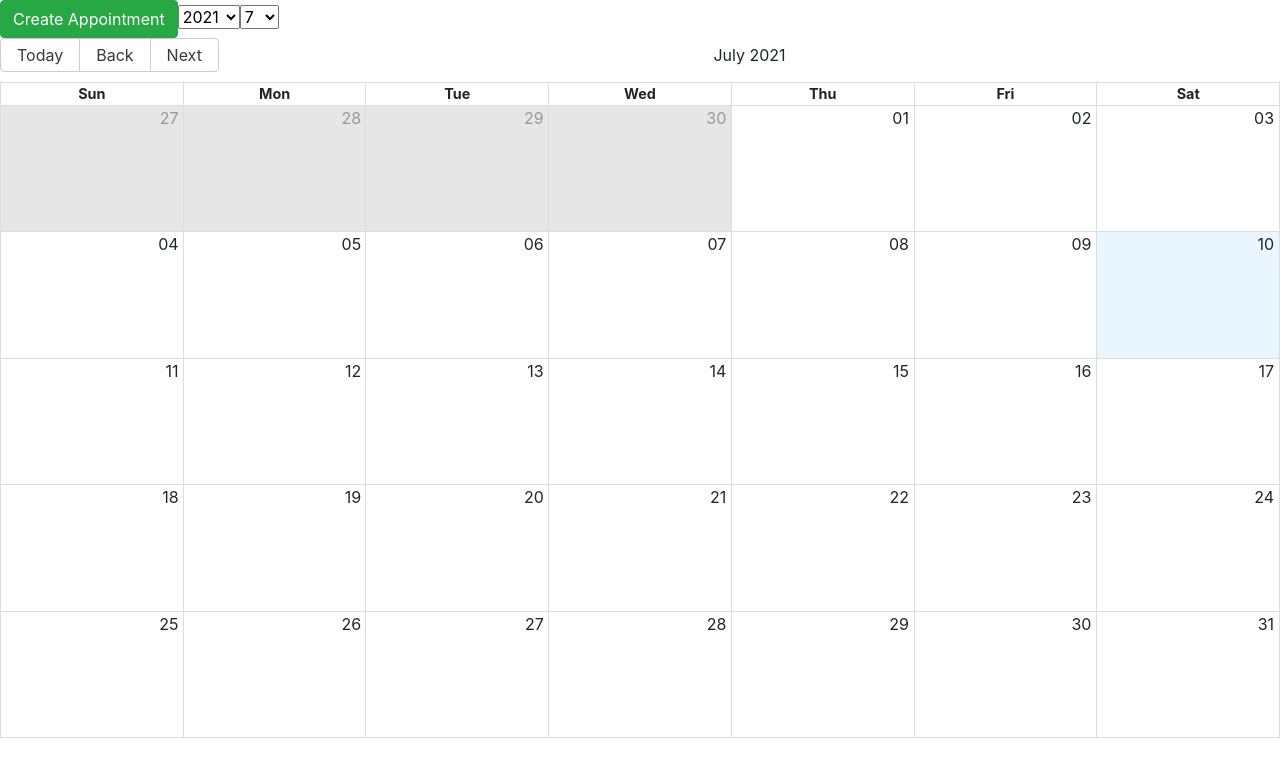
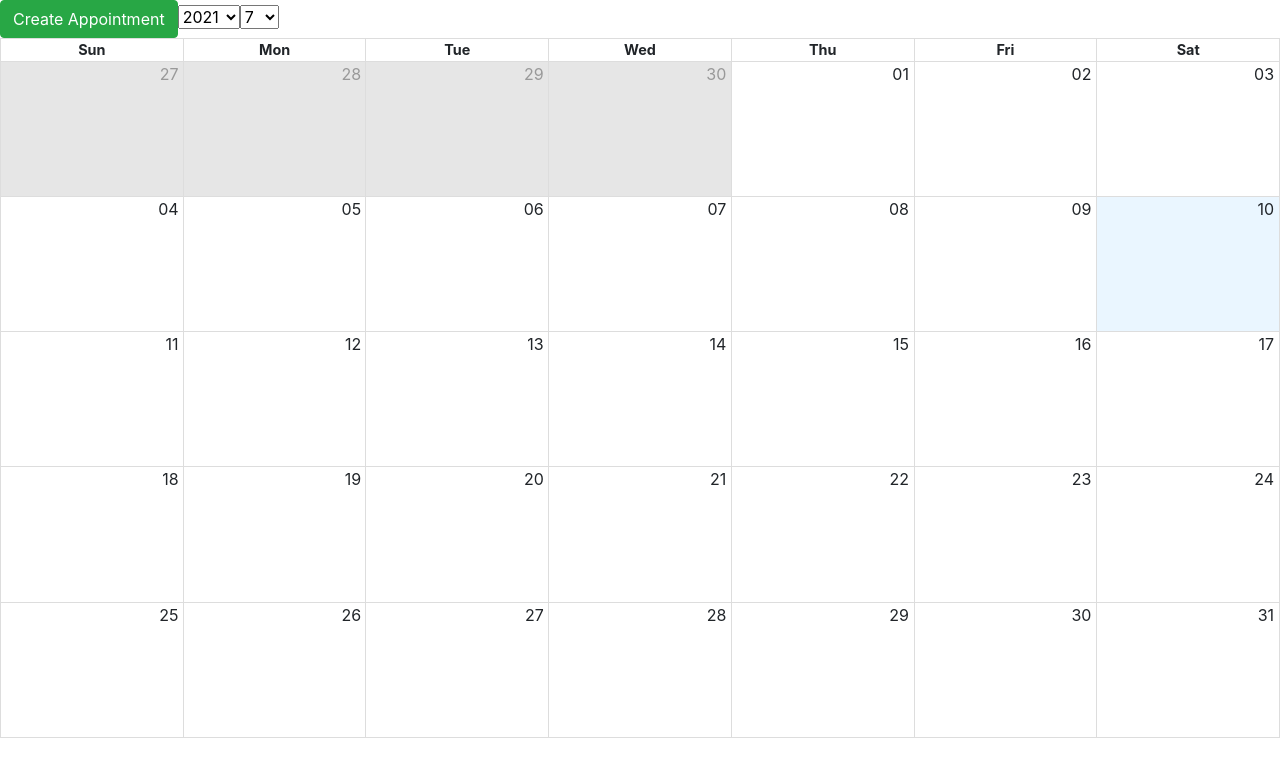
Before and after one commit to Resbi-Anik/Appointment-react-app, a React (Create React App) app: page /2021/7 in a window 1280 px wide. Shown: the top 776 px of the page. Built offline with nearby package versions, Linux system fonts and the light colour scheme.

Commit message:
remove unnecessary toolbars

```diff
--- a/src/components/reactCalendar.js
+++ b/src/components/reactCalendar.js
@@ -4,8 +4,9 @@ import moment from "moment";
 import ReactModal from "./modal";
 import "react-big-calendar/lib/css/react-big-calendar.css";
 import { connect } from "react-redux";
+import styled from "styled-components";
+
 const localizer = momentLocalizer(moment);
-
 const ReactCalendar = (props) => {
   const [modal, setModal] = useState(false);
   const [userDetails, setUserDetails] = useState(null);
@@ -28,10 +29,15 @@ const ReactCalendar = (props) => {
   }
   props.user.sort(compare);
 
+  const CustomToolbar = () => {
+    return <></>;
+  };
+
   return (
     <div style={{ height: 700 }}>
       <Calendar
         events={props.user}
+        components={{ toolbar: CustomToolbar }}
         localizer={localizer}
         views={["month"]}
         date={new Date(props.yearValue, props.monthValue - 1, 1)}
@@ -40,6 +46,7 @@ const ReactCalendar = (props) => {
           setUserDetails(events);
         }}
       />
+
       <ReactModal
         modalValue={modal}
         modalShow={handleModal}
```
